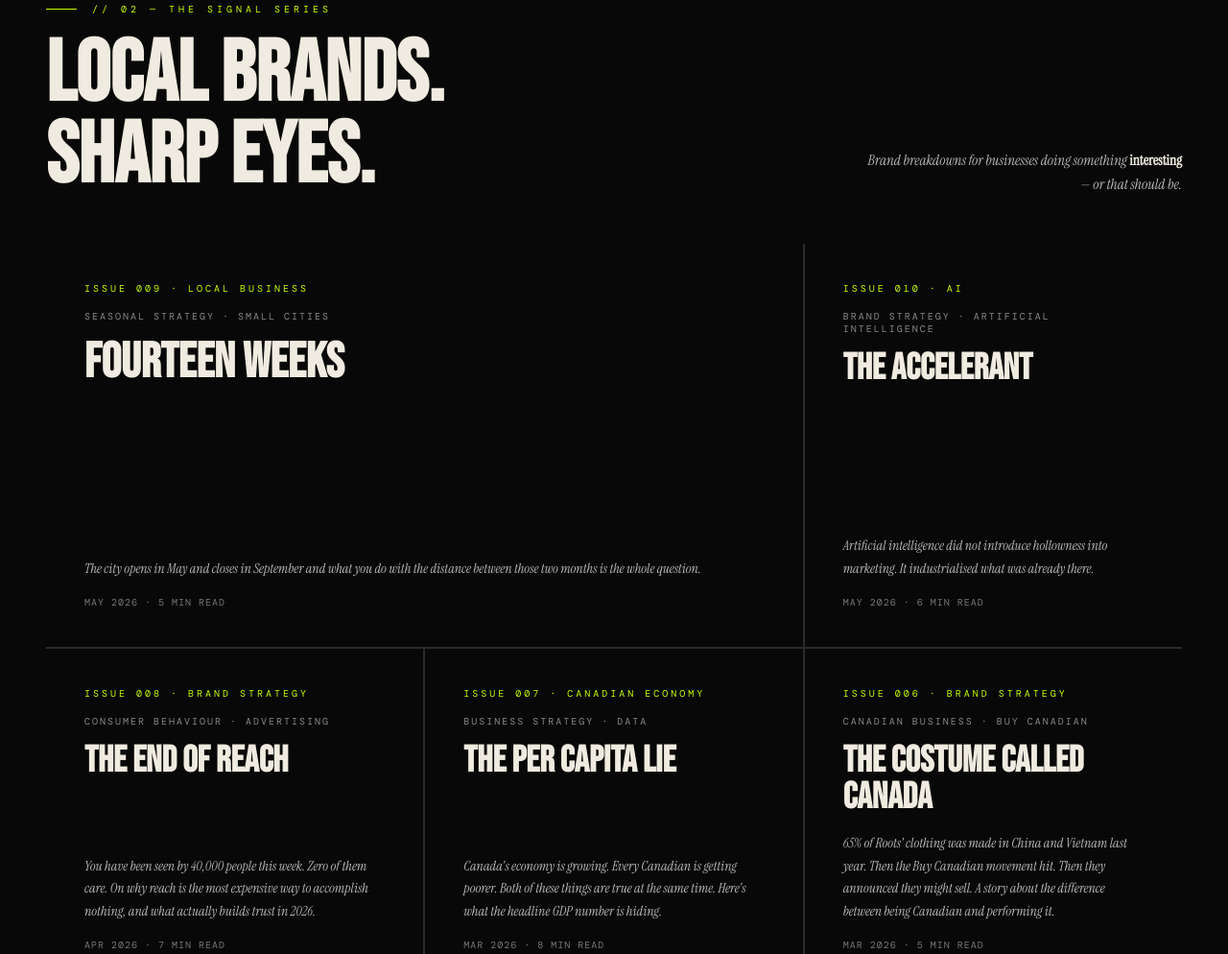
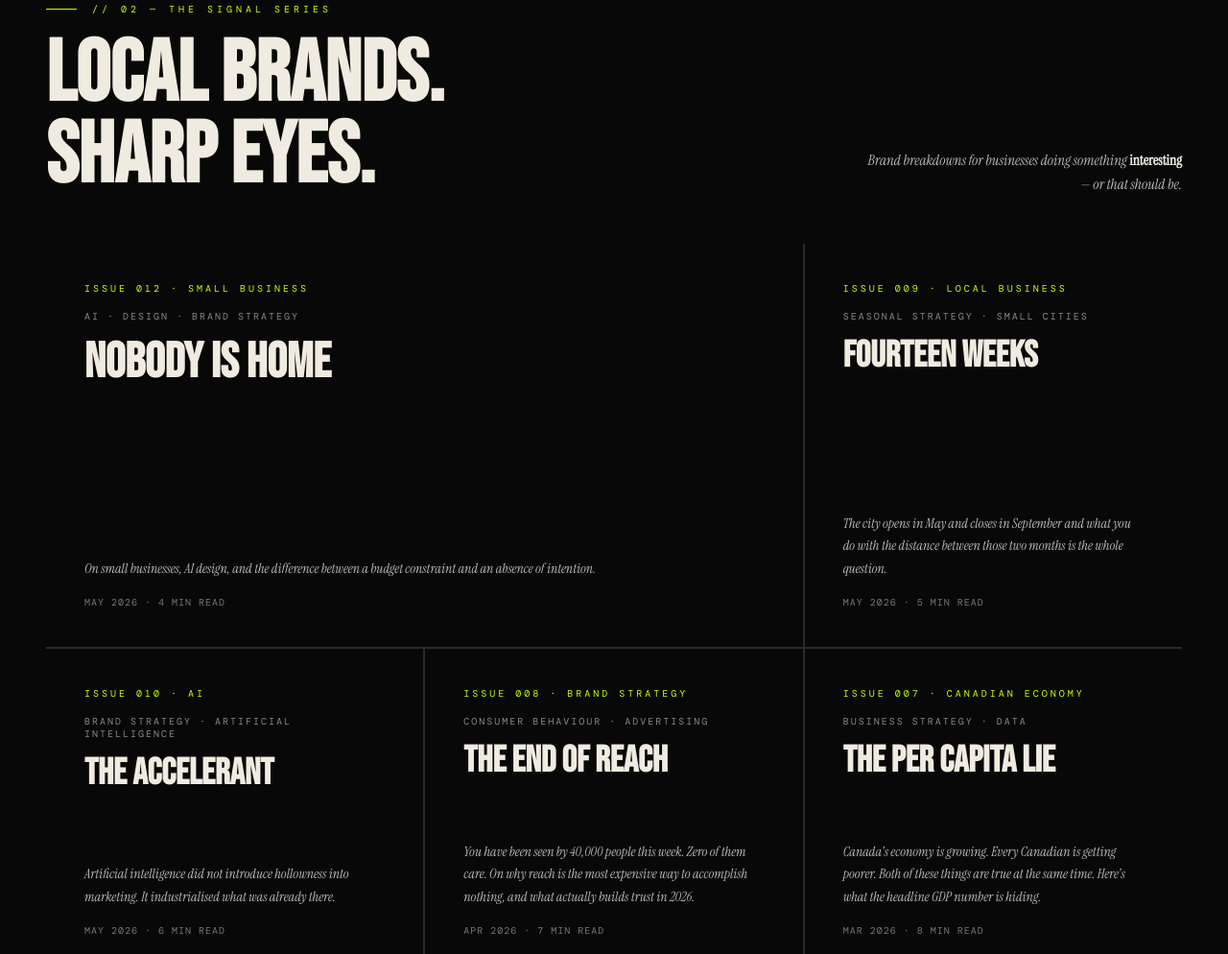
Before and after one commit to pratnair444/Static-Studio, a plain HTML site: page index.html in a window 1280 px wide. Shown: the part 2012-3006 px from the top of the page at 96% size. Drawn offline with nearby package versions, Linux system fonts and the light colour scheme; a web font is replaced by a local one.

Commit message:
Add new article 'Nobody Is Home' to index.html

```diff
--- a/index.html
+++ b/index.html
@@ -351,7 +351,15 @@
   </div>
   <div class="signal-grid">
     <!-- ===== ARTICLE CARD — COPY FROM HERE ===== -->
-    <div class="article-card featured" data-article="fourteen-weeks">
+    <div class="article-card featured" data-article="nobody-is-home">
+      <div class="card-issue">Issue 012 · Small Business</div>
+      <div class="card-tag">AI · Design · Brand Strategy</div>
+      <h3>Nobody Is Home</h3>
+      <p>On small businesses, AI design, and the difference between a budget constraint and an absence of intention.</p>
+      <div class="card-meta">MAY 2026 · 4 MIN READ</div>
+    </div>
+
+    <div class="article-card" data-article="fourteen-weeks">
       <div class="card-issue">Issue 009 · Local Business</div>
       <div class="card-tag">Seasonal Strategy · Small Cities</div>
       <h3>Fourteen Weeks</h3>
@@ -882,6 +890,27 @@ const ARTICLES = {
     `
   },
   // ADD NEW ARTICLES BELOW — copy pattern above, give unique key
+  "nobody-is-home": {
+    issue: "Issue 012 · Small Business · AI · Design",
+    title: "Nobody Is Home",
+    subtitle: "On small businesses, AI design, and the difference between a budget constraint and an absence of intention.",
+    meta: "MAY 2026 · SMALL BUSINESS · 4 MIN READ",
+    body: `
+      <p>The margins on opening a small business in Canada right now are genuinely brutal. Commercial rent hasn't softened. A graphic designer charges between seventy-five and a hundred and fifty dollars an hour, and for a business opening on a tight runway that is a real number against a real constraint. When AI tools can generate a logo in forty seconds for free, using them is not laziness. It is arithmetic.</p>
+      <p>Judging a small business owner for using AI creative because they cannot afford the alternative is not a brand opinion. It is a class position dressed up as an aesthetic one. Static is not interested in that argument.</p>
+      <p>The more interesting question is what happens after the logo gets generated.</p>
+      <p>The problem with AI design in small business is not the tool and it is not the budget. It is what the tool reveals about whether anyone inside the business thought carefully about what they are trying to communicate. Most of the time the honest answer is no. Not because the owner doesn't care. Because they treated the visual identity of their business as a slot to fill rather than a decision to make. The logo needed to exist so they made it exist. The Instagram needed posts so they generated the posts. Every touchpoint filled. Nobody home.</p>
+      <p>That accumulation is what actually bothers people, even when they can't name it. It is not the individual AI-generated asset that reads as hollow. It is the texture of a brand where every surface has been covered but nothing has been chosen.</p>
+      <h2>The Indistinguishable Problem</h2>
+      <p>When a brand's visual identity is generated by an algorithm optimising for credible and professional, it produces the visual language of the average. Competent, inoffensive, indistinguishable. And indistinguishable is precisely what a small business cannot afford to be.</p>
+      <p>A large company survives on average brand communication because it has distribution and advertising budgets that do the work identity should be doing. A small business in a mid-sized Canadian city with thin margins and no advertising budget has none of those advantages. Its only competitive asset is being specific enough that the right people find it and remember it. AI creative applied without intention actively erodes that asset while appearing to serve it.</p>
+      <p>The logo looks fine. The posts look consistent. And the business is invisible in exactly the way it cannot afford to be.</p>
+      <h2>The Thinking Is Free</h2>
+      <p>The answer is not to spend money you don't have on a designer. The answer is to think before you generate. To arrive at the tool with a clear idea of what you want to communicate and use it to execute that idea rather than outsource the idea itself.</p>
+      <p>The constraint is real. The thinking is free.</p>
+      <div class="article-tagline">DEMAND GROWS WHERE DEFINITION EXISTS.</div>
+    `
+  },
   "fourteen-weeks": {
     issue: "Issue 009 · Local Business · Seasonal Strategy",
     title: "Fourteen Weeks",
```
